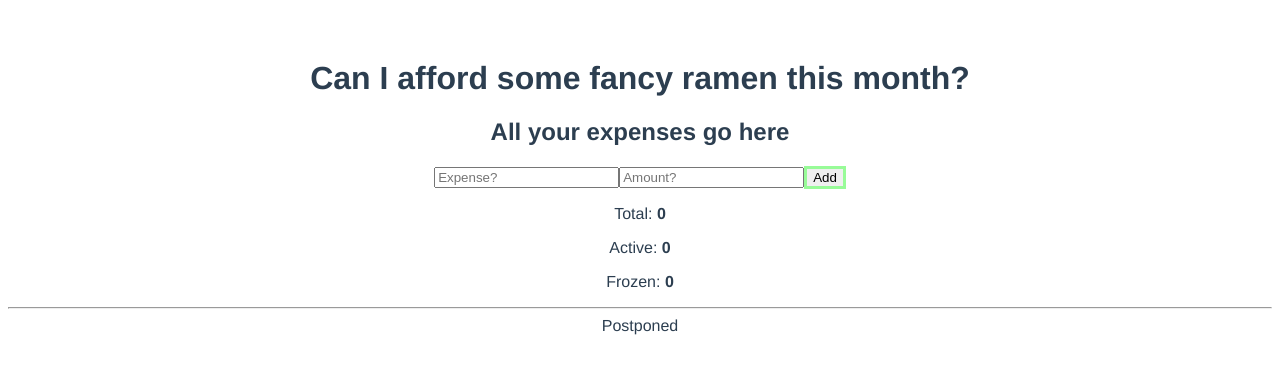
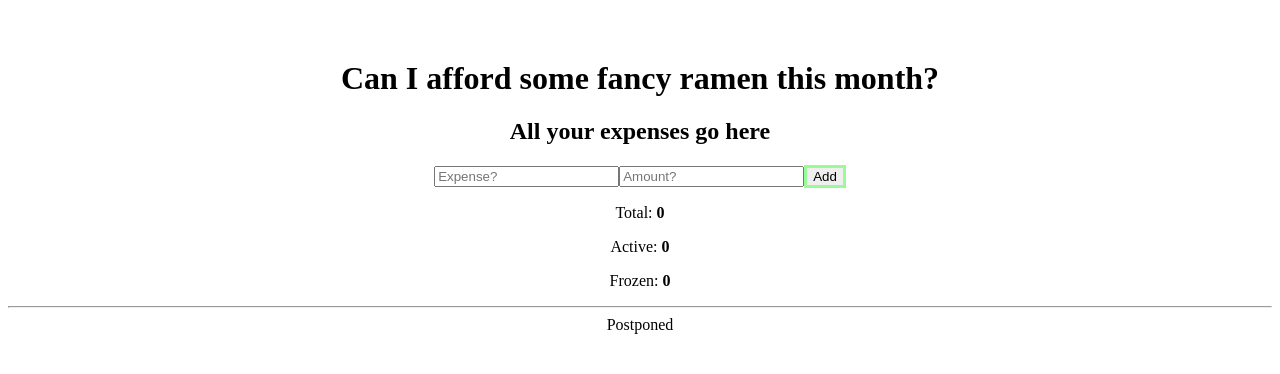
Before and after one commit to p-w-g/fried-ramen, a Vue app: page / in a window 1280 px wide. Shown: the top 374 px of the page. Built offline with nearby package versions, Linux system fonts and the light colour scheme.

Commit message:
sassy.
further sass config.

```diff
--- a/package.json
+++ b/package.json
@@ -6,7 +6,8 @@
     "serve": "vue-cli-service serve",
     "build": "vue-cli-service build",
     "lint:vue": "vue-cli-service lint --no-exit",
-    "lint:sass": "sass-lint --config .sass-lint.yml '**/*.scss' --verbose --no-exit"
+    "lint:sass": "sass-lint --config .sass-lint.yml '**/*.scss' --verbose --no-exit",
+    "qc": "npm run lint:sass && npm run lint:vue"
   },
   "repository": {
     "type": "git",
--- a/src/assets/main.scss
+++ b/src/assets/main.scss
@@ -1,13 +1,12 @@
-#app {
-    font-family: "Avenir", Helvetica, Arial, sans-serif;
-    -webkit-font-smoothing: antialiased;
-    -moz-osx-font-smoothing: grayscale;
-    text-align: center;
-    color: #2c3e50;
-    margin-top: 60px;
-  }
+body {
+  text-align: center;
+  margin-top: 60px;
+}
 
 .fr {
+  font-family: 'Avenir', Helvetica, Arial, sans-serif;
+  color: #2c3e50;
+
   &--button {
     border: 3px solid palegreen;
 
@@ -16,12 +15,11 @@
     }
 
     &__advance {
-    border: 3px solid skyblue;
+      border: 3px solid skyblue;
     }
 
     &__postpone {
       border: 3px solid brown;
-
     }
   }
 }
```
Also changed, not shown: .sass-lint.yml.
